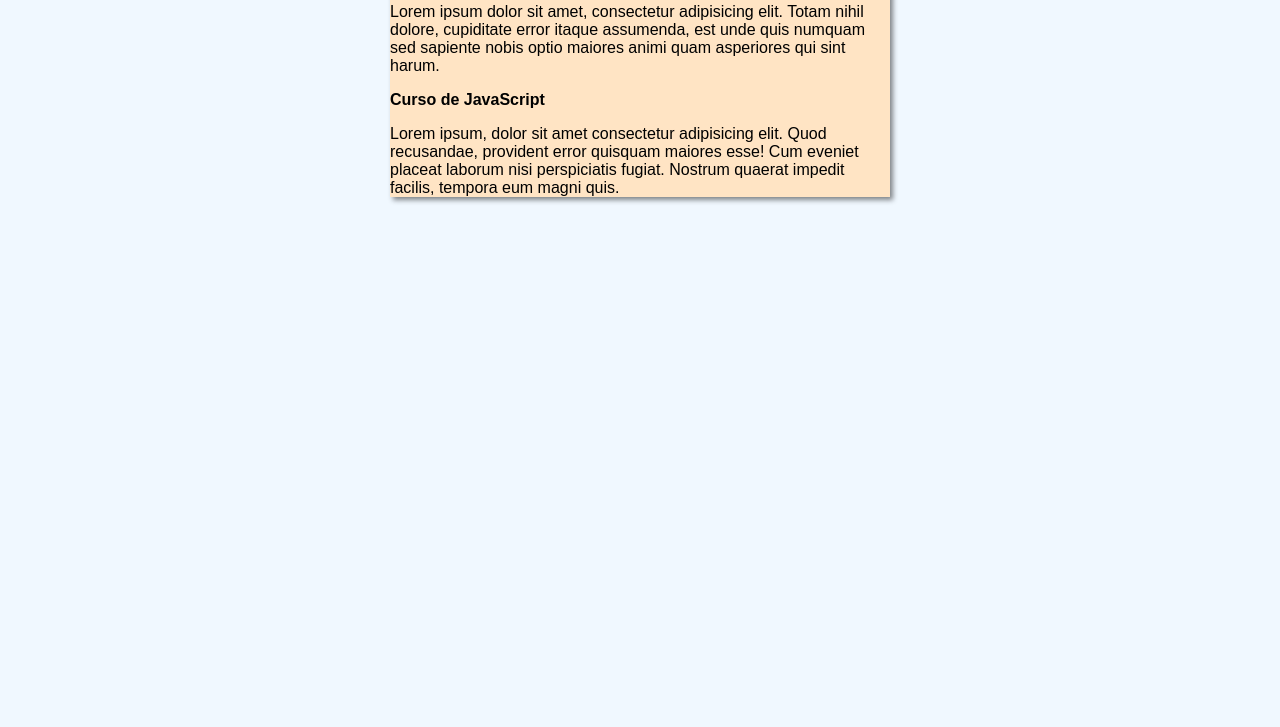
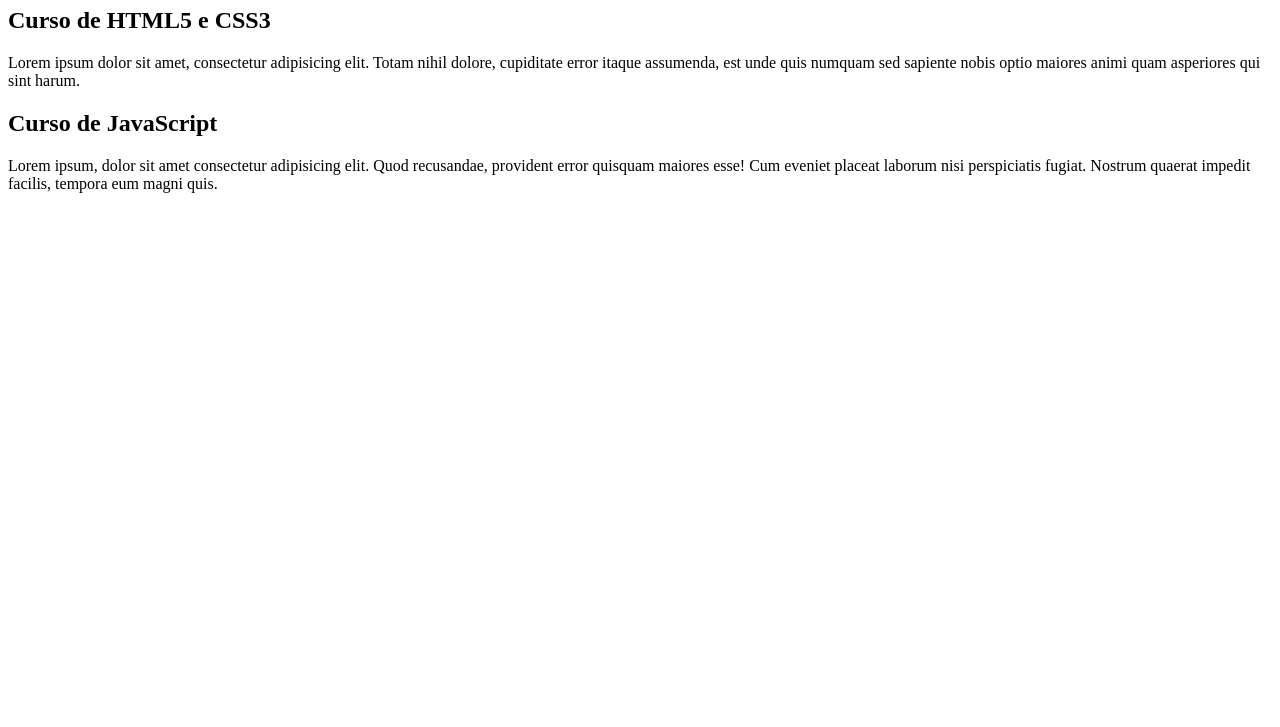
Before and after one commit to Gabeh16/projeto-site, a plain HTML site: page index.html in a window 1280 px wide. Shown: the part 73-800 px from the top of the page. Drawn offline with Linux system fonts and the light colour scheme.

Commit message:
Revert "Inicio de design"
This reverts commit 47384fc312c7c06f901cc519eb243a62809d4df6.

```diff
--- a/index.html
+++ b/index.html
@@ -4,7 +4,6 @@
 <head>
     <meta charset="UTF-8">
     <meta name="viewport" content="width=device-width, initial-scale=1.0">
-    <link rel="stylesheet" href="style1.css">
     <title>Titulo do Site</title>
 </head>
 
--- a/style1.css
+++ /dev/null
@@ -1,15 +0,0 @@
-* {
-    font-family: Arial, Helvetica, sans-serif;
-    font-size: 16px;
-}
-
-body {
-    background-color: aliceblue;
-}
-
-main {
-    background-color: bisque;
-    width: 500px;
-    margin: auto;
-    box-shadow: 3px 3px 5px rgba(0, 0, 0, 0.475);
-}
```
